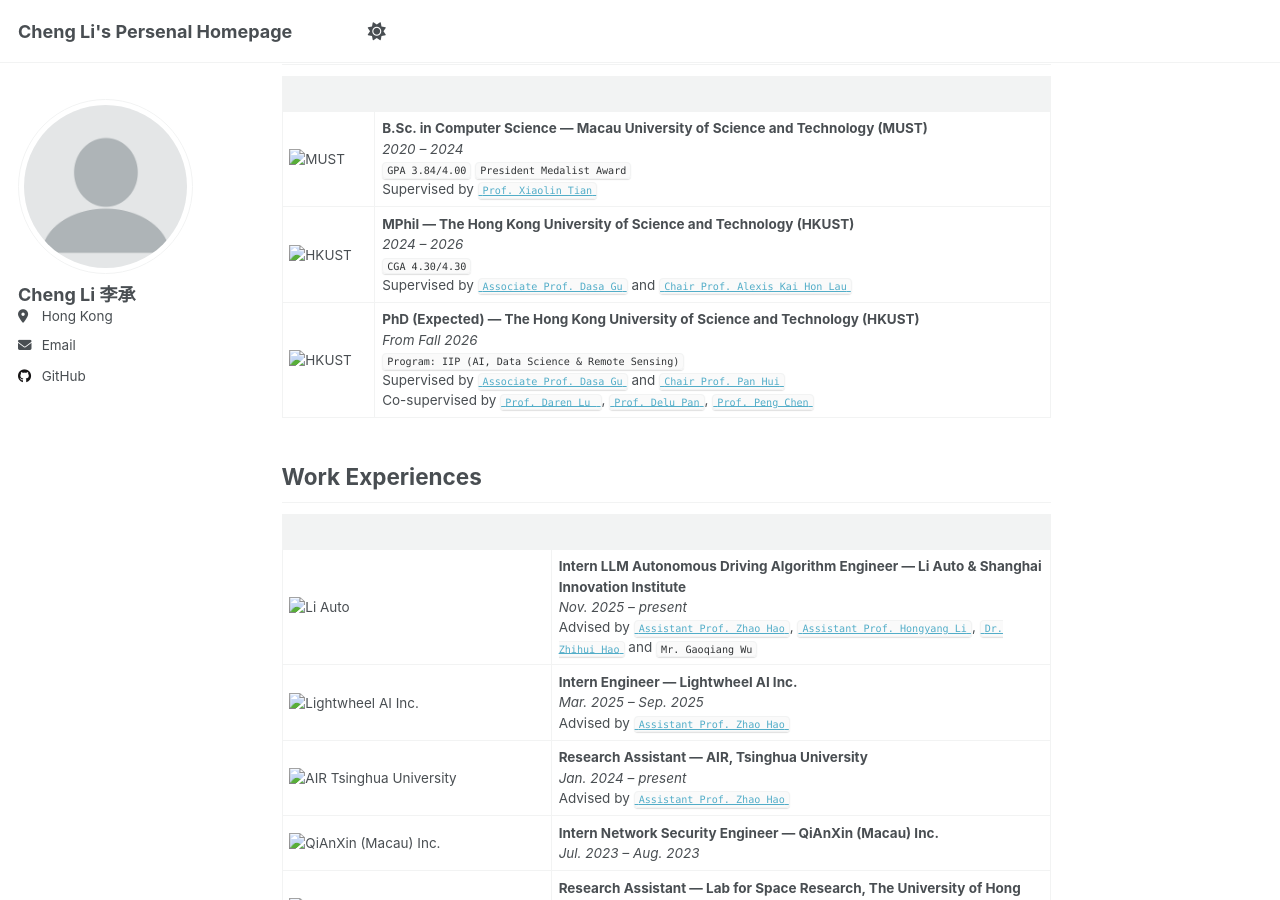
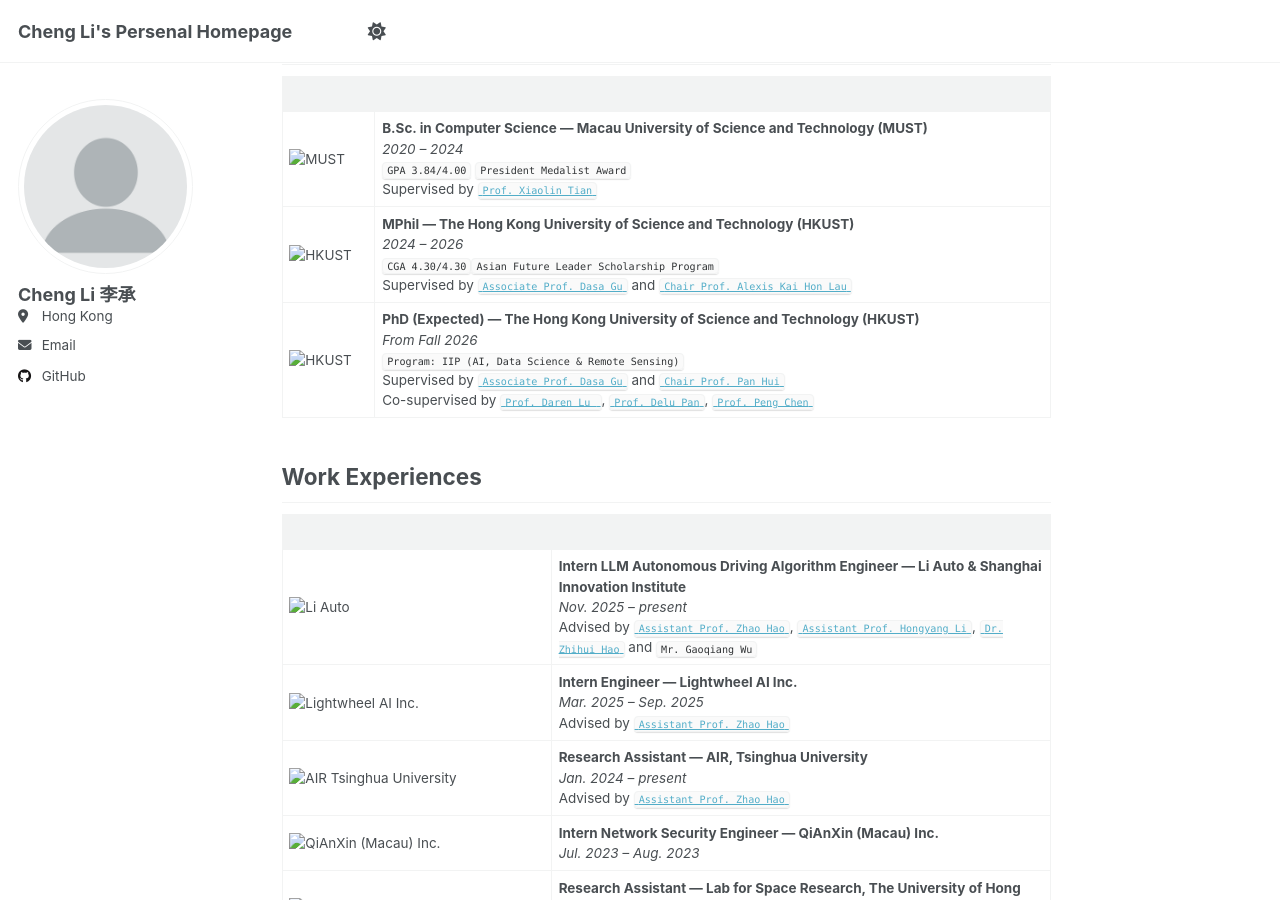
Before and after one commit to chengli24/chengli24, a Jekyll site: the page built from _pages/about.md, in a window 1280 px wide and 900 px high, scrolled down 960 px. Built offline with Jekyll 4.4.1, drawn with Linux system fonts in a browser that asks for light colours; a script that is not in the unit is left out.

Commit message:
Update about.md

```diff
--- a/_pages/about.md
+++ b/_pages/about.md
@@ -19,7 +19,7 @@ My research interests focus on Remote Sensing, Computer Vision, Autonomous Drivi
 |  |  |
 |---|---|
 | <img src="MUST.png" alt="MUST" width="120"> | **B.Sc. in Computer Science — Macau University of Science and Technology (MUST)**<br>*2020 – 2024*<br><code>GPA 3.84/4.00</code> <code>President Medalist Award</code><br>Supervised by <a href="https://fie.must.edu.mo/id-1444/person/view/id-539.html"><code>Prof. Xiaolin Tian</code></a>|
-| <img src="HKUST.png" alt="HKUST" width="120"> | **MPhil — The Hong Kong University of Science and Technology (HKUST)**<br>*2024 – 2026*<br><code>CGA 4.30/4.30</code><br>Supervised by <a href="https://scholar.google.com/citations?user=NUV28h8AAAAJ&hl=en"><code>Associate Prof. Dasa Gu</code></a> and <a href="https://scholar.google.com/citations?user=sB519ukAAAAJ&hl=en"><code>Chair Prof. Alexis Kai Hon Lau</code></a> |
+| <img src="HKUST.png" alt="HKUST" width="120"> | **MPhil — The Hong Kong University of Science and Technology (HKUST)**<br>*2024 – 2026*<br><code>CGA 4.30/4.30</code><code>Asian Future Leader Scholarship Program</code><br>Supervised by <a href="https://scholar.google.com/citations?user=NUV28h8AAAAJ&hl=en"><code>Associate Prof. Dasa Gu</code></a> and <a href="https://scholar.google.com/citations?user=sB519ukAAAAJ&hl=en"><code>Chair Prof. Alexis Kai Hon Lau</code></a> |
 | <img src="HKUST.png" alt="HKUST" width="120"> | **PhD (Expected) — The Hong Kong University of Science and Technology (HKUST)**<br>*From Fall 2026*<br><code>Program: IIP (AI, Data Science & Remote Sensing)</code><br>Supervised by <a href="https://scholar.google.com/citations?user=NUV28h8AAAAJ&hl=en"><code>Associate Prof. Dasa Gu</code></a> and <a href="https://scholar.google.com/citations?user=dcDrhzMAAAAJ&hl=zh-CN"><code>Chair Prof. Pan Hui</code></a><br>Co-supervised by <a href="https://iap.cas.cn/sourcedb/zw/gbzjrc/ys/200908/t20090805_5548911.html"><code>Prof. Daren Lu </code></a>, <a href="https://ocac.zju.edu.cn/2020/0509/c50525a2094491/pagem.htm"><code>Prof. Delu Pan</code></a>, <a href="http://www.sdioi.com/ryxx/1541.html"><code>Prof. Peng Chen</code></a>|
 
 
```
